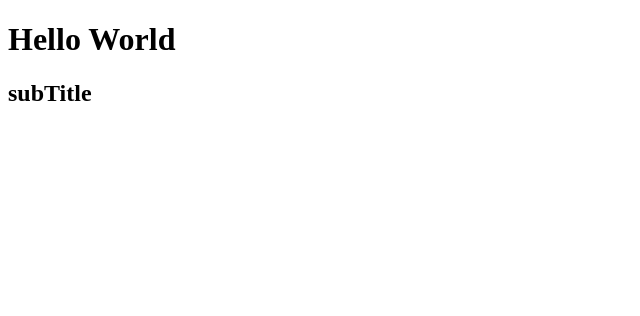
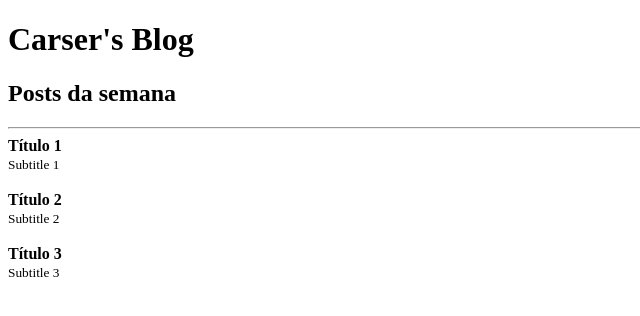
Before and after one commit to JoaoCarser/react-fundamentos, a React (Vite) app: page / in a window 1280 px wide. Shown: the top 316 px of the page, without its empty margins (0-640 px from the left). Built offline with nearby package versions, Linux system fonts and the light colour scheme.

Commit message:
feat: :sparkles: Starting knowledge in props

```diff
--- a/src/App.jsx
+++ b/src/App.jsx
@@ -1,9 +1,9 @@
 import React from 'react'
 import ReactDOM from 'react-dom/client'
-import Teste from './Teste.jsx'
+import Index from './Index.jsx'
 
 ReactDOM.createRoot(document.getElementById('root')).render(
   <React.StrictMode>
-    <Teste />
+    <Index />
   </React.StrictMode>,
 )
--- /dev/null
+++ b/src/Index.jsx
@@ -0,0 +1,36 @@
+import React from 'react'
+import Post from './Post';
+
+const tituloZeroUm = 'Titulo zero um'
+
+
+function Teste (){
+    return (
+        <>
+            <h1>Carser's Blog</h1>
+            <h2>Posts da semana</h2>
+
+            <hr />
+
+            <Post post={{
+                title: "Título 1",
+                subtitle: 'Subtitle 1'
+            }}/>
+            <Post post={{
+                title: "Título 2",
+                subtitle: 'Subtitle 2'
+            }}/>
+            <Post post={{
+                title: "Título 3",
+                subtitle: 'Subtitle 3'
+            }}/>
+
+
+
+
+
+        </>
+    );
+}
+
+export default Teste;
--- /dev/null
+++ b/src/Post.jsx
@@ -0,0 +1,15 @@
+import React from "react";
+
+function Post(props){
+    return(
+        <>
+            <article>
+                <strong>{props.post.title}</strong> <br />
+                <small>{props.post.subtitle}</small>
+            </article>
+            <br />
+        </>
+    )
+}
+
+export default Post;
--- a/src/Teste.jsx
+++ /dev/null
@@ -1,12 +0,0 @@
-import React from 'react'
-
-function Teste (){
-    return (
-        <>
-            <h1>Hello World</h1>
-            <h2>subTitle</h2>
-        </>
-    )
-}
-
-export default Teste;
```
